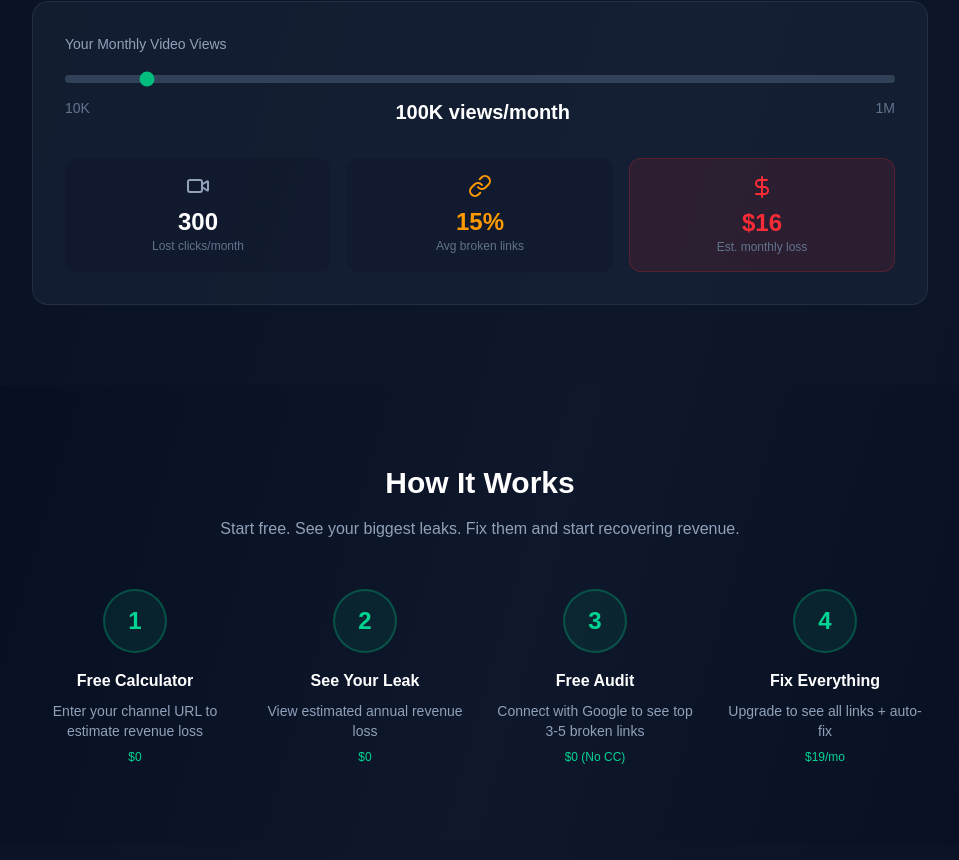
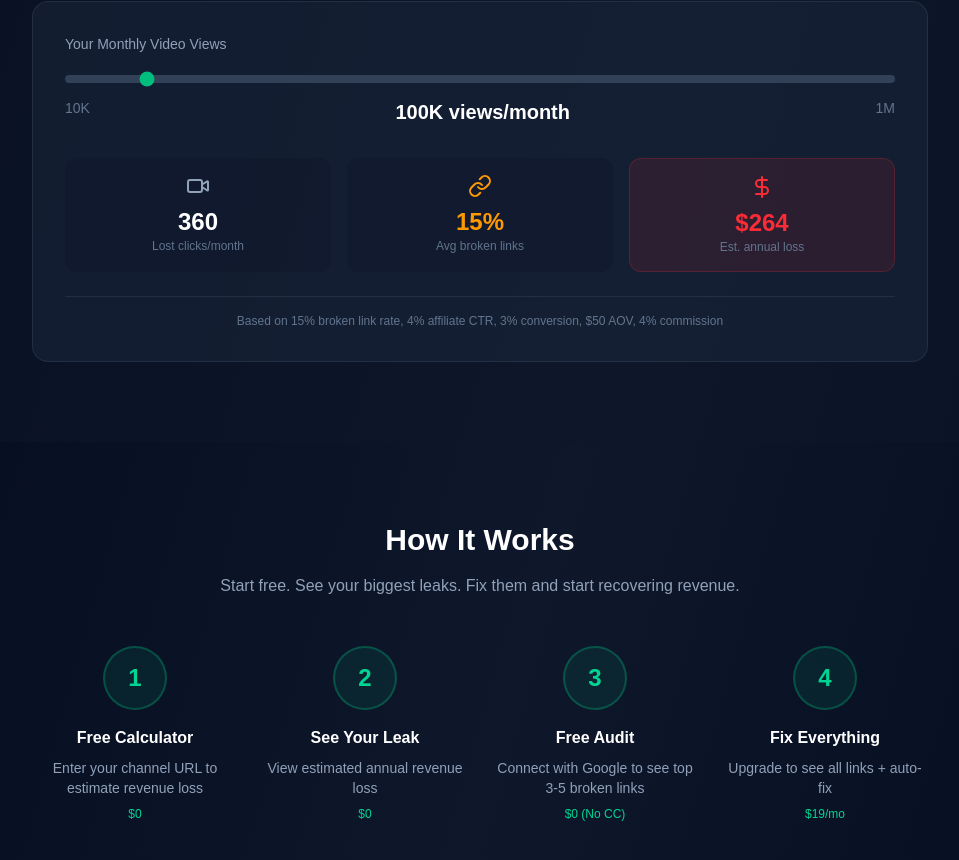
Before and after one commit to talisaineskye-lang/LinkMedic, a Next.js app: page / in a window 1280 px wide. Shown: the part 1470-2330 px from the top of the page, without its empty margins (160-1119 px from the left). Built offline with nearby package versions, Linux system fonts and the light colour scheme; no server answers.

Commit message:
update broken link calculator

```diff
--- a/src/components/revenue-calculator.tsx
+++ b/src/components/revenue-calculator.tsx
@@ -1,7 +1,7 @@
 "use client";
 
 import { useState, useEffect } from "react";
-import { DollarSign, Video, Link as LinkIcon } from "lucide-react";
+import { DollarSign, Video, Link as LinkIcon, TrendingUp } from "lucide-react";
 
 export function RevenueCalculator() {
   const [monthlyViews, setMonthlyViews] = useState(100000);
@@ -11,17 +11,43 @@ export function RevenueCalculator() {
     setMounted(true);
   }, []);
 
-  // Calculate estimated loss (assuming 15% broken links, 2% CTR, 3% conversion, $45 avg order, 4% commission)
-  const brokenLinkRate = 0.15;
-  const ctr = 0.02;
-  const conversionRate = 0.03;
-  const avgOrderValue = 45;
-  const commissionRate = 0.04;
+  // Revenue calculation for affiliate-focused YouTube creators
+  //
+  // Our target customer: creators who actively use affiliate links
+  // (tech reviewers, beauty creators, gear channels, etc.)
+  //
+  // For these creators:
+  // - Most videos have affiliate links in descriptions
+  // - Viewers come specifically for product recommendations
+  // - CTR on affiliate links is higher than general YouTube
+  //
+  // Model assumptions (conservative for affiliate-focused creators):
+  // - 60% of videos have affiliate links
+  // - 4% of views result in affiliate link clicks (higher intent audience)
+  // - 3% conversion rate after click
+  // - $50 average order value
+  // - 4% commission rate
+  // - 15% of links are broken/OOS
 
-  const potentialClicks = monthlyViews * ctr;
-  const lostClicks = potentialClicks * brokenLinkRate;
-  const lostConversions = lostClicks * conversionRate;
-  const monthlyLoss = Math.round(lostConversions * avgOrderValue * commissionRate);
+  const brokenLinkRate = 0.15;        // 15% of links broken/OOS
+  const affiliateVideoShare = 0.60;   // 60% of videos have affiliate links
+  const affiliateCTR = 0.04;          // 4% click affiliate links
+  const conversionRate = 0.03;        // 3% conversion after click
+  const avgOrderValue = 50;           // $50 average order
+  const commissionRate = 0.04;        // 4% commission
+
+  // Calculate monthly affiliate revenue potential
+  const affiliateViews = monthlyViews * affiliateVideoShare;
+  const totalClicks = affiliateViews * affiliateCTR;
+  const totalConversions = totalClicks * conversionRate;
+  const totalMonthlyRevenue = totalConversions * avgOrderValue * commissionRate;
+
+  // Loss from broken links
+  const monthlyLoss = Math.round(totalMonthlyRevenue * brokenLinkRate);
+  const annualLoss = monthlyLoss * 12;
+
+  // Lost clicks for display
+  const lostClicks = Math.round(totalClicks * brokenLinkRate);
 
   if (!mounted) {
     return (
@@ -51,7 +77,9 @@ export function RevenueCalculator() {
         <div className="flex justify-between text-sm text-slate-500 mt-2">
           <span>10K</span>
           <span className="text-xl font-bold text-white">
-            {(monthlyViews / 1000).toFixed(0)}K views/month
+            {monthlyViews >= 1000000
+              ? `${(monthlyViews / 1000000).toFixed(1)}M`
+              : `${(monthlyViews / 1000).toFixed(0)}K`} views/month
           </span>
           <span>1M</span>
         </div>
@@ -61,7 +89,7 @@ export function RevenueCalculator() {
         <div className="bg-slate-900/50 rounded-xl p-4">
           <Video className="w-6 h-6 text-slate-400 mx-auto mb-2" />
           <div className="text-2xl font-bold text-white">
-            {Math.round(lostClicks).toLocaleString()}
+            {lostClicks.toLocaleString()}
           </div>
           <div className="text-xs text-slate-500">Lost clicks/month</div>
         </div>
@@ -73,10 +101,17 @@ export function RevenueCalculator() {
         <div className="bg-red-500/10 border border-red-500/20 rounded-xl p-4">
           <DollarSign className="w-6 h-6 text-red-500 mx-auto mb-2" />
           <div className="text-2xl font-bold text-red-500">
-            ${monthlyLoss.toLocaleString()}
+            ${annualLoss.toLocaleString()}
           </div>
-          <div className="text-xs text-slate-500">Est. monthly loss</div>
+          <div className="text-xs text-slate-500">Est. annual loss</div>
         </div>
+      </div>
+
+      {/* Breakdown tooltip */}
+      <div className="mt-6 pt-4 border-t border-slate-700/50">
+        <p className="text-xs text-slate-500 text-center">
+          Based on 15% broken link rate, 4% affiliate CTR, 3% conversion, $50 AOV, 4% commission
+        </p>
       </div>
     </div>
   );
```
